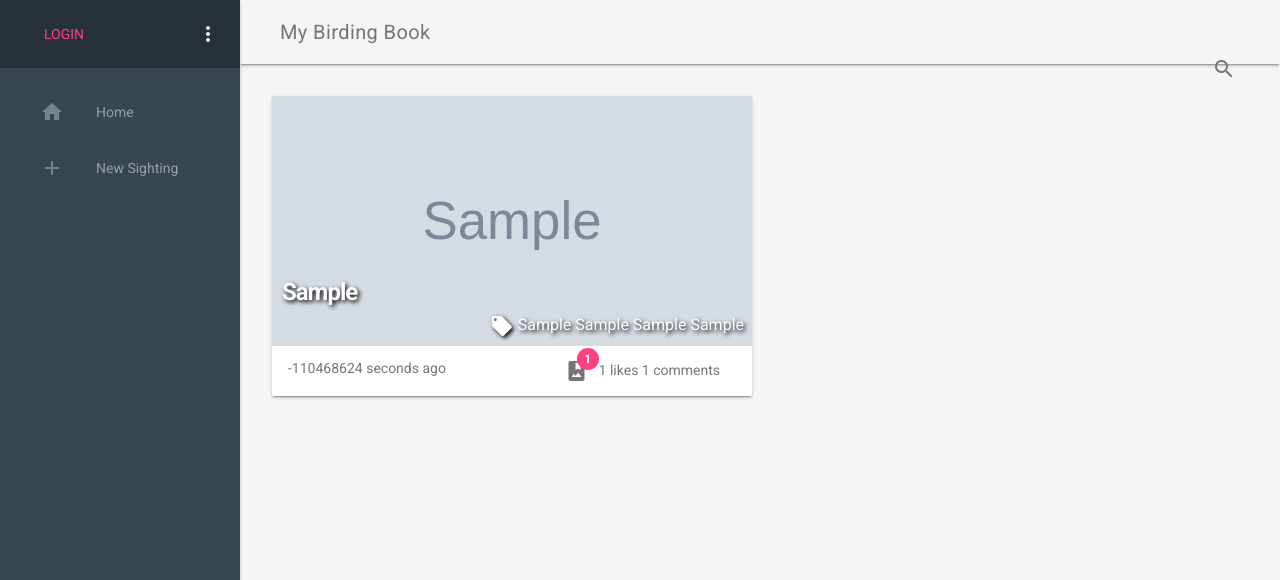
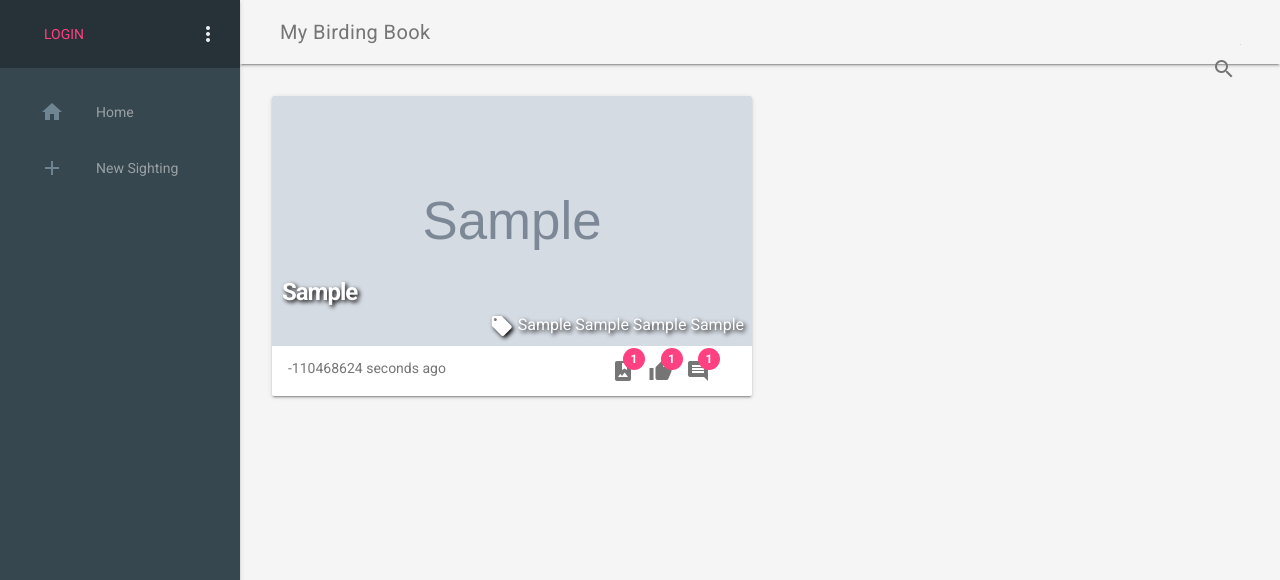
Before and after one commit to jefferythewind/theBirdingBook, a Django app: template birds/templates/birds/index.html in a window 1280 px wide. Shown: the top 580 px of the page. Run offline with Django 3.2, Linux system fonts and the light colour scheme; the template is opened without the code that fills it: values that come from a table or form of the project are taken from there, others are empty; tables that the repository leaves empty hold one stand-in row (values such as "Sample post"); grey boxes marked "Sample" are stand-in pictures; parts of the project's set-up code (start-up, migrations or seed data) failed here and were passed over; some libraries are stand-ins or nearby versions.

Commit message:
Comments & Like Icons
Added Comments and Like Icons with counter capabilities.

```diff
--- a/birds/templates/birds/index.html
+++ b/birds/templates/birds/index.html
@@ -42,7 +42,18 @@
 
 							<div style="float:left">{{ sighting.time_diff }}</div>
 
-							<div style="float:right">{{ sighting.num_likes }} likes {{ sighting.num_comments }} comments</div>
+							<div style="float:right">
+							{% if sighting.num_likes  == 0 %}
+								<i class="material-icons">thumb_up</i>
+								{% else %}
+								<i class="material-icons mdl-badge mdl-badge--overlap" data-badge="{{ sighting.num_likes }}">thumb_up</i>
+							{% endif %}
+							{% if sighting.num_comments  == 0 %}
+								<i class="material-icons">comment</i>
+								{% else %}
+								<i class="material-icons mdl-badge mdl-badge--overlap" data-badge="{{ sighting.num_comments }}">comment</i>
+							{% endif %}
+							</div>
 						</div>
 					{% else %}
 					<div style="padding-top: 13px; padding-bottom: 13px;" class="mdl-card__supporting-text">
@@ -50,7 +61,18 @@
 						<div style="float:left">{{ sighting.time_diff }}</div>
 
 						<div style="float:right">
-						<i class="material-icons mdl-badge mdl-badge--overlap" data-badge="{{ sighting.images.count }}">photo_album</i>{{ sighting.num_likes }} likes {{ sighting.num_comments }} comments</div>
+							<i class="material-icons mdl-badge mdl-badge--overlap" data-badge="{{ sighting.images.count }}">photo_album</i>
+							{% if sighting.num_likes  == 0 %}
+								<i class="material-icons">thumb_up</i>
+								{% else %}
+								<i class="material-icons mdl-badge mdl-badge--overlap" data-badge="{{ sighting.num_likes }}">thumb_up</i>
+							{% endif %}
+							{% if sighting.num_comments  == 0 %}
+								<i class="material-icons">comment</i>
+								{% else %}
+								<i class="material-icons mdl-badge mdl-badge--overlap" data-badge="{{ sighting.num_comments }}">comment</i>
+							{% endif %}
+						</div>
 					</div>
 					{% endif %}
 					<!--<div class="mdl-card__menu">
```
